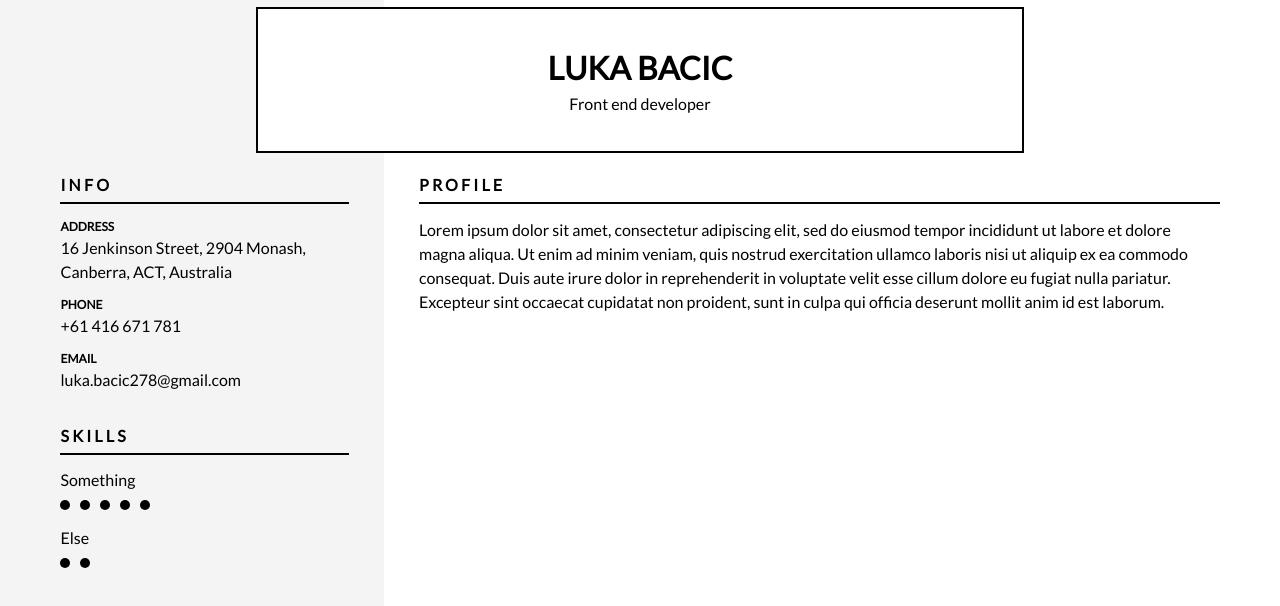
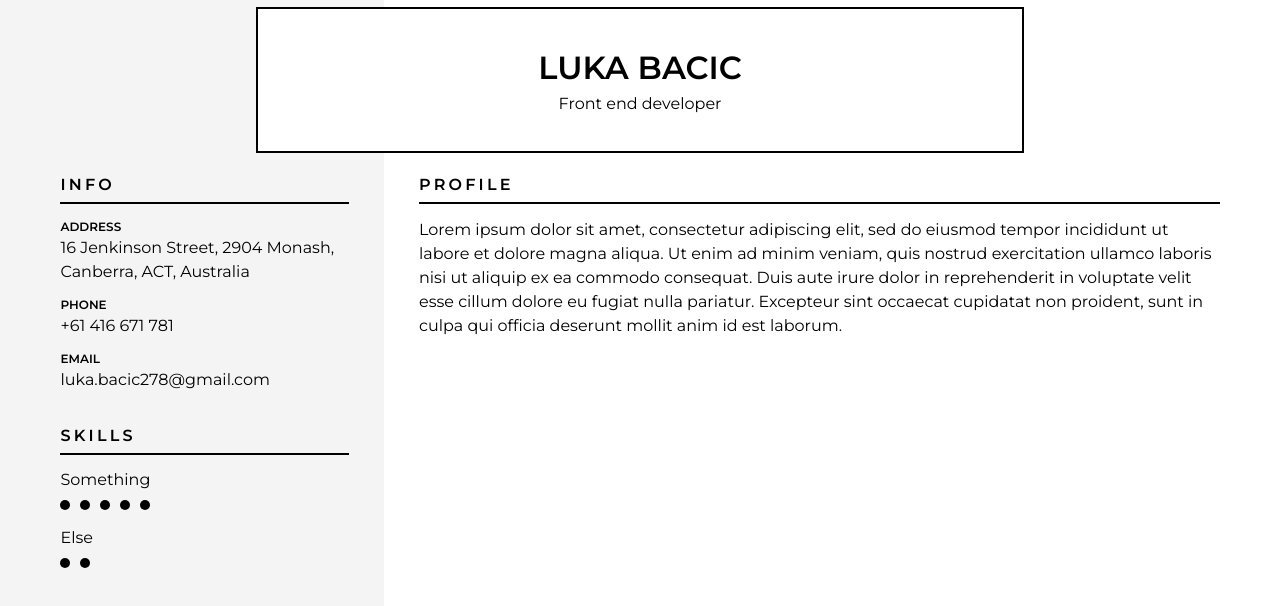
Before and after one commit to luka-bacic/cv-builder, a Vue app: page / in a window 1280 px wide. Shown: the top 606 px of the page. Built offline with nearby package versions, Linux system fonts and the light colour scheme.

Commit message:
Replace font

```diff
--- a/src/App.vue
+++ b/src/App.vue
@@ -28,9 +28,7 @@
 
 <style lang="scss" scoped>
 #app {
-  // font-family: sans-serif;
-
-  font-family: 'Lato', sans-serif;
+  font-family: 'Montserrat', sans-serif;
 
   // border: 1px solid red;
   display: flex;
--- a/src/assets/scss/_typography.scss
+++ b/src/assets/scss/_typography.scss
@@ -1,9 +1,8 @@
-@import url('https://fonts.googleapis.com/css2?family=Lato:wght@300;400&display=swap');
+@import url('https://fonts.googleapis.com/css2?family=Montserrat:wght@300;400;500;600&display=swap');
 
 h1,
 h2,
-h3,
-h4 {
+h3 {
   text-transform: uppercase;
 }
 
@@ -19,6 +18,11 @@
   margin-bottom: 0;
 }
 
+h4 {
+  font-size: 1.1rem;
+  letter-spacing: 0.05rem;
+}
+
 p {
   margin: 0;
 }
```
